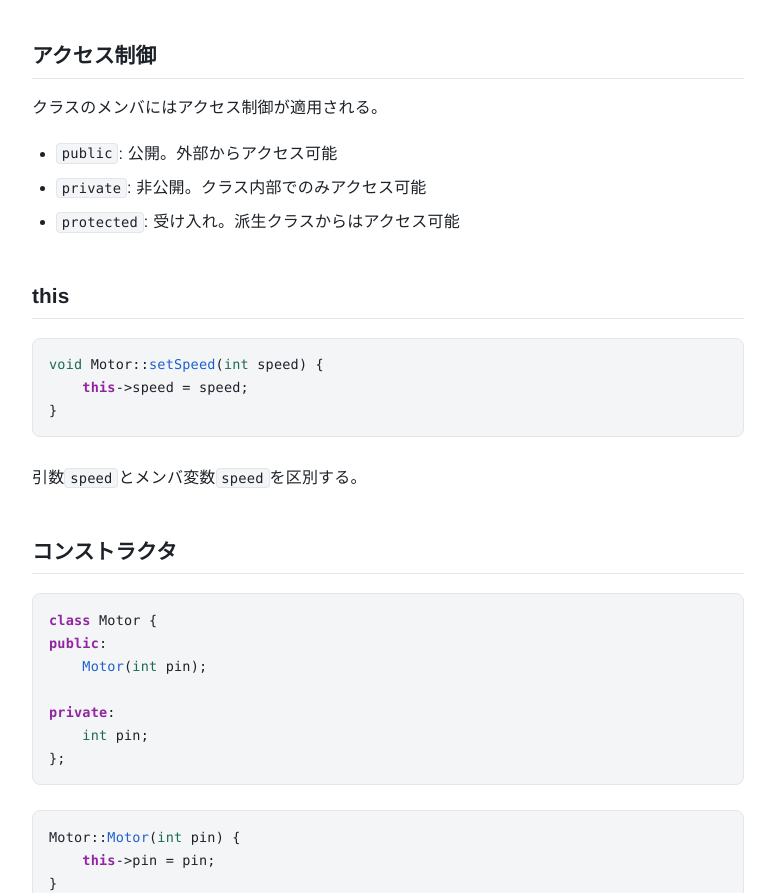
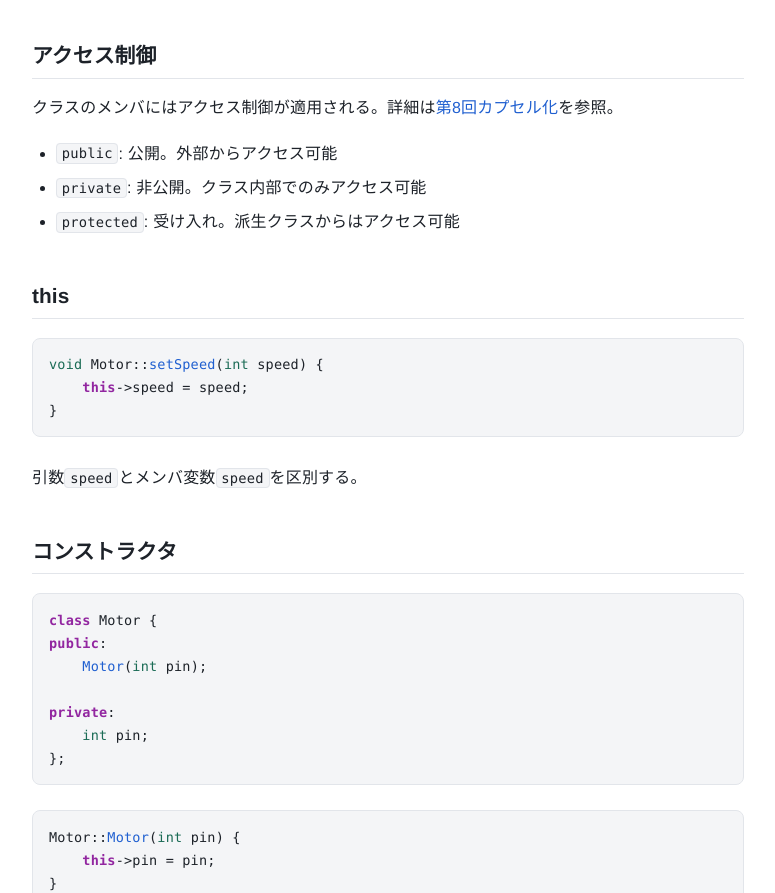
Before and after one commit to HR-tuat/Cpp_course, a website built with Vite: page site/lessons/06-classes.html in a window 1280 px wide. Shown: the part 1847-2740 px from the top of the page, without its empty margins (280-1055 px from the left). Built offline with nearby package versions, Linux system fonts and the light colour scheme; no server answers.

Commit message:
アクセス制御の第8回へのハイパーリンクを追加

```diff
--- a/site/lessons/06-classes.html
+++ b/site/lessons/06-classes.html
@@ -106,7 +106,7 @@ Motor motor2;</code></pre></figure>
 
         <h2 id="アクセス制御">アクセス制御</h2>
 
-        <p>クラスのメンバにはアクセス制御が適用される。</p>
+        <p>クラスのメンバにはアクセス制御が適用される。詳細は<a href="08-encapsulation.html">第8回カプセル化</a>を参照。</p>
 
         <ul>
         <li><code>public</code>: 公開。外部からアクセス可能</li>
```
